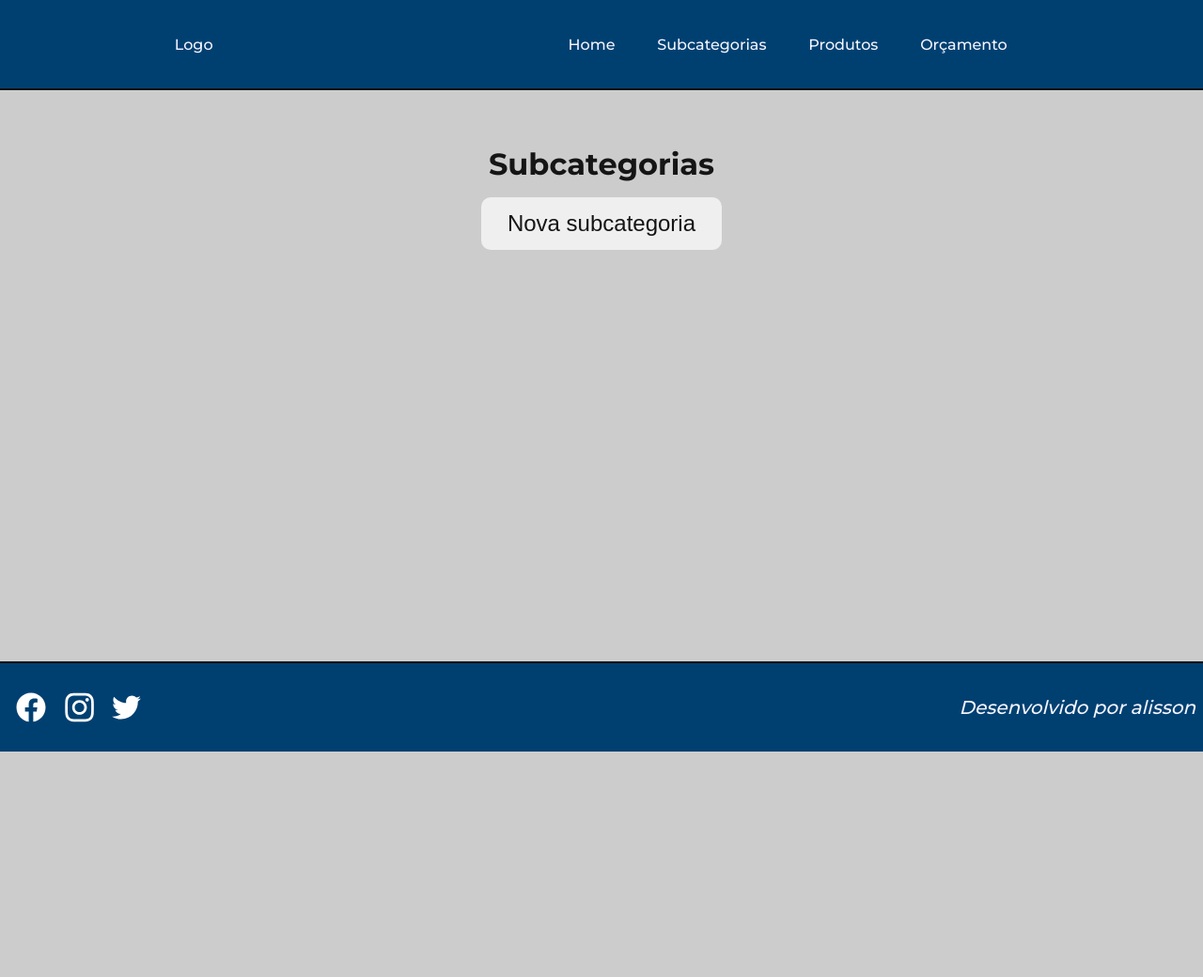
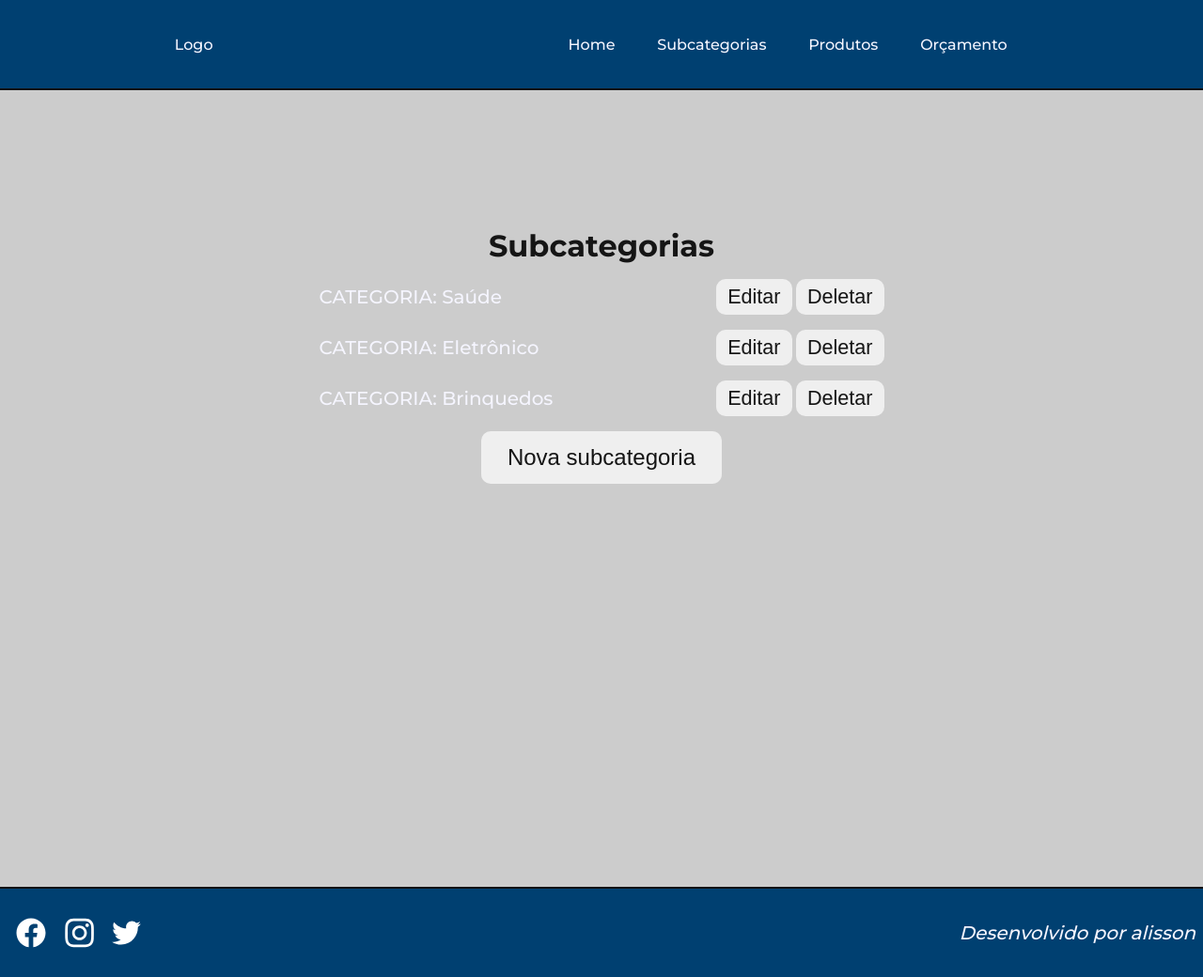
Before and after one commit to alisson2014/produtos_like, a PHP site: page /index.php?page=subcategories in a window 1280 px wide. Shown: the whole page at 94% size. Before the commit the page ends 800 px from the top, so only its background shows below. Run offline with PHP 8.4, Linux system fonts and the light colour scheme; data comes from the database, SQL or seed files in the repository.

Commit message:
feat: trazendo as categorias4

```diff
--- a/pages/subcategories.php
+++ b/pages/subcategories.php
@@ -1,5 +1,27 @@
 <div class="categories">
     <h2 class="categories_title">Subcategorias</h2>
+    <?php
+    $sqlCategorias = "SELECT * FROM subcategoria";
+    $consultaCategorias = $pdo->prepare($sqlCategorias);
+    $consultaCategorias->execute();
+
+    while ($dados = $consultaCategorias->fetch(PDO::FETCH_OBJ)) {
+        $name = $dados->nome;
+        $id = $dados->id;
+
+        echo "
+            <div class='categories_table'>
+                <div class='categorie'>
+                    <p>CATEGORIA: {$name}</p>
+                </div>
+                <div class='buttons'>
+                    <button type='button'>Editar</button>
+                    <button type='button'>Deletar</button>
+                </div>
+            </div>
+                ";
+    }
+    ?>
     <button type="button" class="categories_button" id="viewButton">
         Nova subcategoria
     </button>
--- a/styles/categories.css
+++ b/styles/categories.css
@@ -74,3 +74,37 @@
     align-self: center;
     margin-top: 1rem;
 }
+
+.categories_table {
+    width: 100%;
+    display: flex;
+    align-items: center;
+    justify-content: space-between;
+}
+
+.categorie {
+    display: flex;
+    align-items: center;
+    gap: 5px;
+}
+
+.categorie p {
+    font-size: 1.25rem;
+    font-weight: 500;
+}
+
+.buttons button {
+    font-size: 1.35rem;
+    font-weight: 300;
+    padding: 6px 12px;
+    border: none;
+    border-radius: 10px;
+    color: #151515;
+    cursor: pointer;
+    transition: all .3s linear;
+}
+
+.buttons button:hover {
+    transform: scale(1.02);
+    letter-spacing: 2px;
+}
--- a/styles/footer.css
+++ b/styles/footer.css
@@ -3,13 +3,7 @@
     display: flex;
     align-items: center;
     justify-content: space-between;
-
-    position: fixed;
-    bottom: 0;
-    z-index: 1000;
-    width: 100%;
     height: 12vh;
-
     background: rgb(0, 64, 113);
     border-top: 2px solid #111;
 }
--- a/styles/main.css
+++ b/styles/main.css
@@ -1,6 +1,6 @@
 .main {
-    margin: 0 auto;
-    height: 76vh;
+    min-height: 100vh;
+    margin: 4.5rem 0;
     display: flex;
     align-items: center;
     justify-content: center;
```
